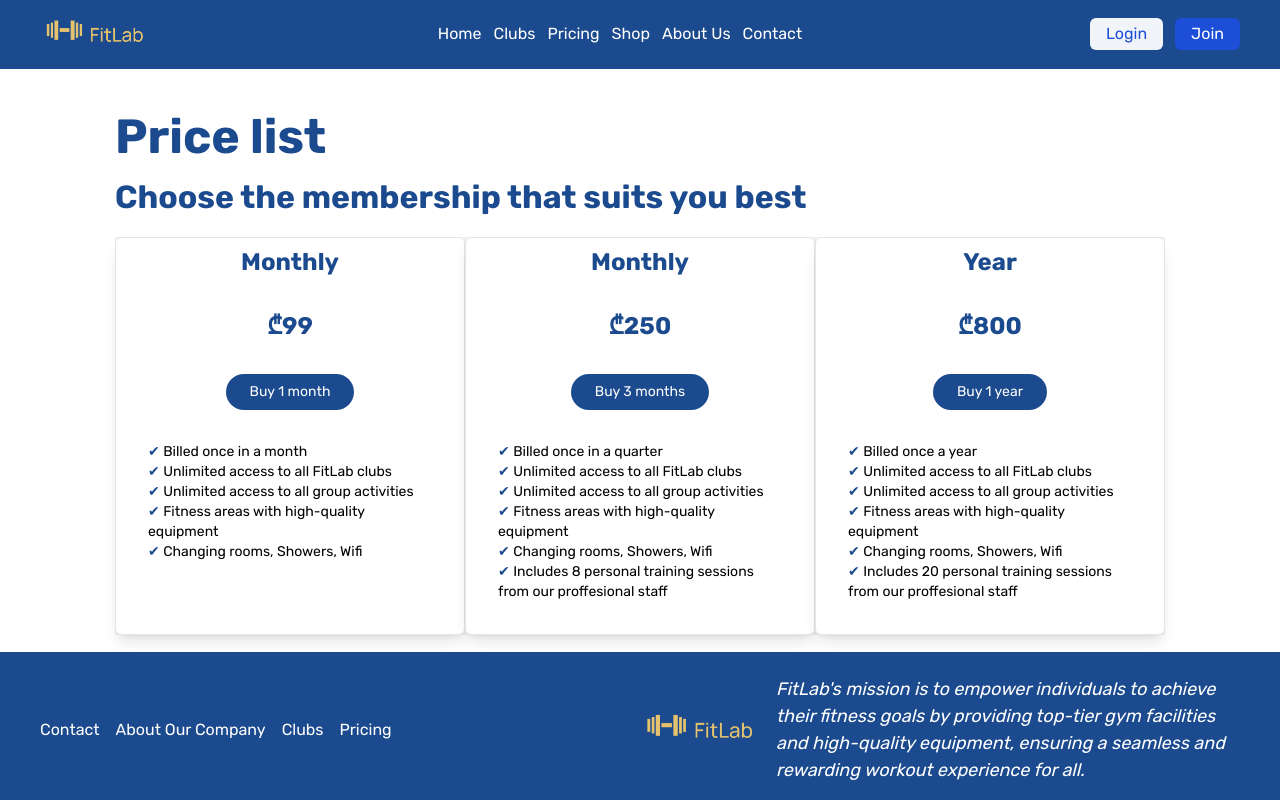
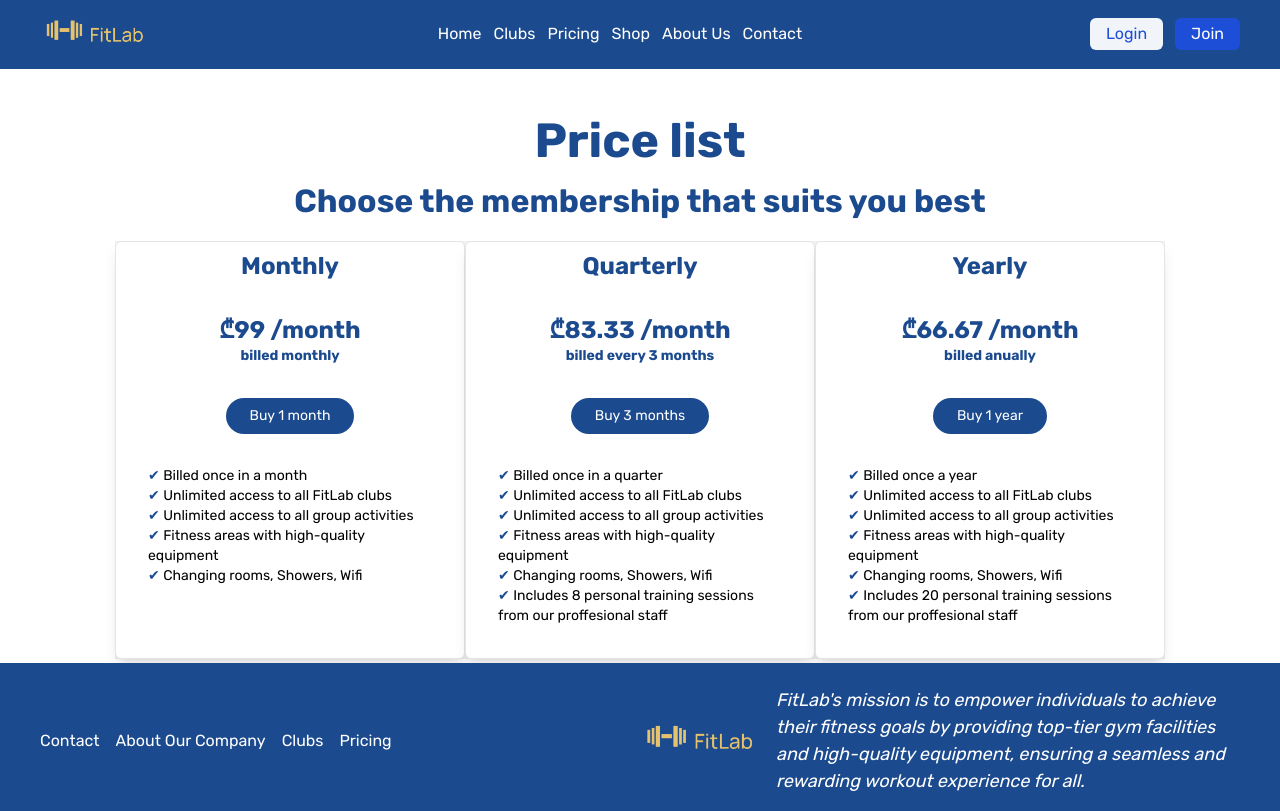
Before and after one commit to sangambash7/fitlab, a Next.js app: page /pricing in a window 1280 px wide. Built offline with nearby package versions, Linux system fonts and the light colour scheme; no server answers; the database is empty.

Commit message:
added resposivness to pricing page

```diff
--- a/app/components/pricing/Pricelist.tsx
+++ b/app/components/pricing/Pricelist.tsx
@@ -54,7 +54,7 @@ function Pricelist({ hasMembership }: { hasMembership: boolean | undefined }) {
 
   return (
     <div
-      className={`bg-[#F1F1F1] mt-4 flex flex-col md:flex-row items-center ${
+      className={`bg-[#F1F1F1] mt-4 pt-2 lg:pt-0 flex flex-col lg:flex-row items-center ${
         hasMembership && "pointer-events-none opacity-60 "
       } `}
     >
@@ -64,7 +64,7 @@ function Pricelist({ hasMembership }: { hasMembership: boolean | undefined }) {
         onClick={() => setInterval("monthly")}
       >
         <div
-          className={`flex flex-col shadow-lg border h-full hover:border-[#1B4A8E] rounded-md  text-center gap-8 px-8 pt-2 pb-8 w-[450px] md:w-[350px] ${
+          className={`flex flex-col shadow-lg border h-full hover:border-[#1B4A8E] rounded-md text-center gap-8 px-8 pt-2 pb-8 w-[450px] md:w-[450px] lg:w-[350px] ${
             interval === "monthly"
               ? "border-[#1B4A8E] bg-[#1B4A8E] border-[0.15rem]"
               : "bg-white"
@@ -77,13 +77,22 @@ function Pricelist({ hasMembership }: { hasMembership: boolean | undefined }) {
           >
             Monthly
           </h2>
+          <div>
             <h2
               className={`font-bold text-2xl ${
                 interval === "monthly" ? "text-white" : "text-[#1B4A8E]"
               }`}
             >
-            ₾99
+              ₾99 /month
             </h2>
+            <h3
+              className={`font-bold text-sm ${
+                interval === "monthly" ? "text-white" : "text-[#1B4A8E]"
+              }`}
+            >
+              billed monthly
+            </h3>
+          </div>
 
           <div
             className={` text-sm px-6 py-2 rounded-3xl self-center ${
@@ -160,7 +169,7 @@ function Pricelist({ hasMembership }: { hasMembership: boolean | undefined }) {
         onClick={() => setInterval("quarter")}
       >
         <div
-          className={`flex flex-col shadow-lg border h-full hover:border-[#1B4A8E] rounded-md  text-center gap-8 px-8 pt-2 pb-8 w-[450px] md:w-[350px] ${
+          className={`flex flex-col shadow-lg border h-full hover:border-[#1B4A8E] rounded-md  text-center gap-8 px-8 pt-2 pb-8 w-[450px] md:w-[450px] lg:w-[350px] ${
             interval === "quarter"
               ? "border-[#1B4A8E] bg-[#1B4A8E] border-[0.15rem]"
               : "bg-white"
@@ -171,15 +180,24 @@ function Pricelist({ hasMembership }: { hasMembership: boolean | undefined }) {
               interval === "quarter" ? "text-white" : "text-[#1B4A8E]"
             }`}
           >
-            Monthly
+            Quarterly
           </h2>
+          <div>
             <h2
               className={`font-bold text-2xl ${
                 interval === "quarter" ? "text-white" : "text-[#1B4A8E]"
               }`}
             >
-            ₾250
+              ₾83.33 /month
             </h2>
+            <h3
+              className={`font-bold text-sm ${
+                interval === "quarter" ? "text-white" : "text-[#1B4A8E]"
+              }`}
+            >
+              billed every 3 months
+            </h3>
+          </div>
 
           <div
             className={` text-sm px-6 py-2 rounded-3xl self-center ${
@@ -266,7 +284,7 @@ function Pricelist({ hasMembership }: { hasMembership: boolean | undefined }) {
         onClick={() => setInterval("year")}
       >
         <div
-          className={`flex flex-col shadow-lg border h-full hover:border-[#1B4A8E] rounded-md  text-center gap-8 px-8 pt-2 pb-8 w-[450px] md:w-[350px] ${
+          className={`flex flex-col shadow-lg border h-full hover:border-[#1B4A8E] rounded-md  text-center gap-8 px-8 pt-2 pb-8 w-[450px] md:w-[450px] lg:w-[350px] ${
             interval === "year"
               ? "border-[#1B4A8E] bg-[#1B4A8E] border-[0.15rem]"
               : "bg-white"
@@ -277,15 +295,24 @@ function Pricelist({ hasMembership }: { hasMembership: boolean | undefined }) {
               interval === "year" ? "text-white" : "text-[#1B4A8E]"
             }`}
           >
-            Year
+            Yearly
           </h2>
+          <div>
             <h2
               className={`font-bold text-2xl ${
                 interval === "year" ? "text-white" : "text-[#1B4A8E]"
               }`}
             >
-            ₾800
+              ₾66.67 /month
             </h2>
+            <h3
+              className={`font-bold text-sm ${
+                interval === "year" ? "text-white" : "text-[#1B4A8E]"
+              }`}
+            >
+              billed anually
+            </h3>
+          </div>
 
           <div
             className={` text-sm px-6 py-2 rounded-3xl self-center ${
--- a/app/pricing/page.tsx
+++ b/app/pricing/page.tsx
@@ -20,12 +20,16 @@ async function Pricing() {
   return (
     <main className="flex justify-center">
       <div className="w-[1200px] flex justify-center mt-8 gap-10">
-        <div className="flex flex-col">
-          <div className="text-[#1B4A8E] text-[3rem] font-bold">Price list</div>
-          <div className="text-[#1B4A8E] text-[2rem] font-bold">
-            {hasMembership
-              ? "You already hold the active membership. Enjoy!"
-              : "Choose the membership that suits you best"}
+        <div className="flex flex-col w-full lg:w-auto py-2 lg:py-1 ">
+          <div className="flex flex-col md:items-center">
+            <div className="text-[#1B4A8E] text-[3rem] font-bold">
+              Price list
+            </div>
+            <div className="text-[#1B4A8E] text-[2rem] font-bold">
+              {hasMembership
+                ? "You already hold the active membership. Enjoy!"
+                : "Choose the membership that suits you best"}
+            </div>
           </div>
           <Pricelist hasMembership={hasMembership} />
         </div>
```
Lines whose indentation alone changed are shown as unchanged.
